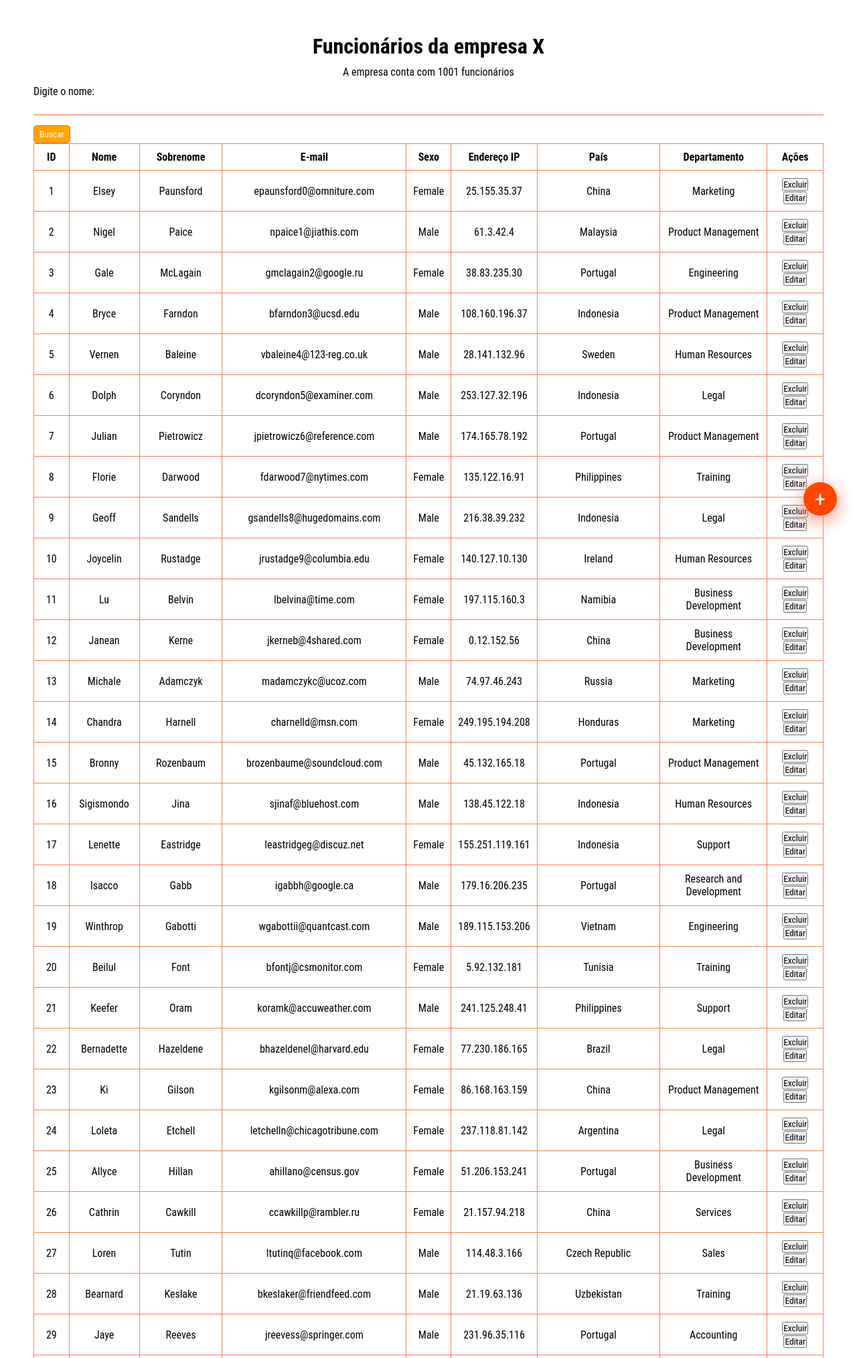
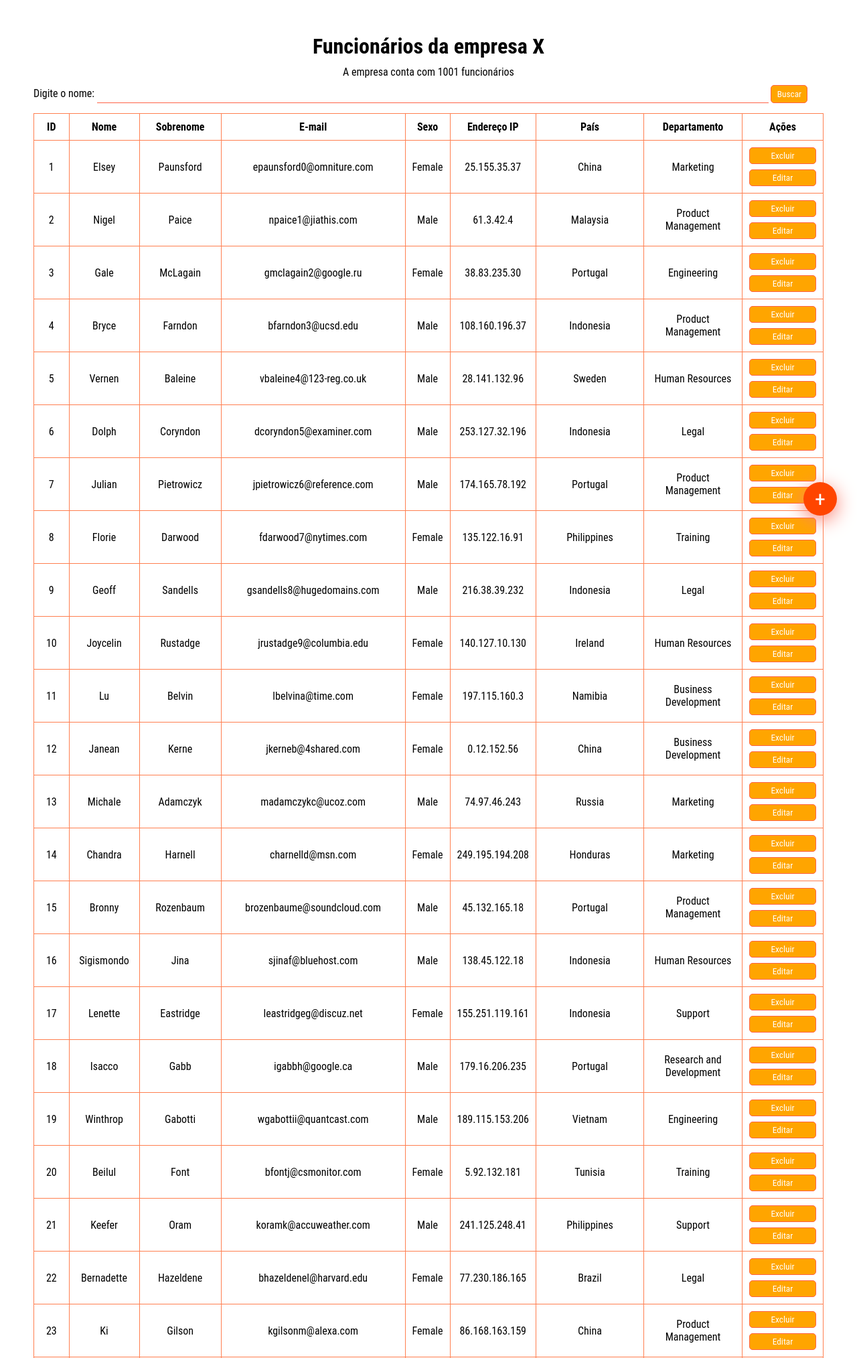
Before and after one commit to Gabriel-Lucena/pwbe_empresa_x, a PHP site: page / in a window 1280 px wide. Shown: the top 2028 px of the page at 67% size. Run offline with PHP 8.4, Linux system fonts and the light colour scheme.

Commit message:
Modificando o botão editar

```diff
--- a/index.php
+++ b/index.php
@@ -82,8 +82,8 @@ if (
                 <td>
                     <div id="botoes">
 
-                    <button id="botao" onclick="deletar(<?= $funcionario->id ?>)">Excluir</button>
-                    <button id="botao" onclick="editar(<?= $funcionario->id ?>)">Editar</button>
+                        <button id="botao" onclick="deletar(<?= $funcionario->id ?>)">Excluir</button>
+                        <button id="botaodebaixo" onclick="editar(<?= $funcionario->id ?>)">Editar</button>
 
                     </div>
                 </td>
--- a/style.css
+++ b/style.css
@@ -3,6 +3,7 @@
   padding: 0;
   box-sizing: border-box;
   font-family: "Roboto Condensed", sans-serif;
+  user-select: none;
 }
 
 body {
@@ -14,7 +15,7 @@ body {
 }
 
 input {
-  width: 100%;
+  width: 85%;
   outline: none;
   padding: 5px;
   border: none;
@@ -29,15 +30,17 @@ input {
   border-radius: 5px;
   color: white;
   border: 1px solid Tomato;
+  cursor: pointer;
 }
 
-#excluir {
+#botao {
   background-color: Orange;
   border-radius: 5px;
   color: white;
   border: 1px solid Tomato;
   width: 100px;
   height: 25px;
+  cursor: pointer;
 }
 
 section {
@@ -64,11 +67,7 @@ table {
   text-align: left;
   border: 1px solid Tomato;
   border-collapse: collapse;
-}
-
-table tr:hover {
-  cursor: pointer;
-  /* background-color: rgb(109, 94, 248); */
+  padding: 10vh;
 }
 
 table td,
@@ -238,3 +237,29 @@ th {
   margin-top: 15px;
   margin-left: 30px;
 }
+
+.container-form {
+  width: 100vw;
+  height: 100vh;
+  display: flex;
+  align-items: center;
+  justify-content: center;
+}
+
+#botoes {
+  display: flex;
+  flex-direction: column;
+  justify-content: center;
+  align-items: center;
+}
+
+#botaodebaixo {
+  background-color: Orange;
+  border-radius: 5px;
+  color: white;
+  border: 1px solid Tomato;
+  width: 100px;
+  height: 25px;
+  cursor: pointer;
+  margin-top: 1vh;
+}
```
